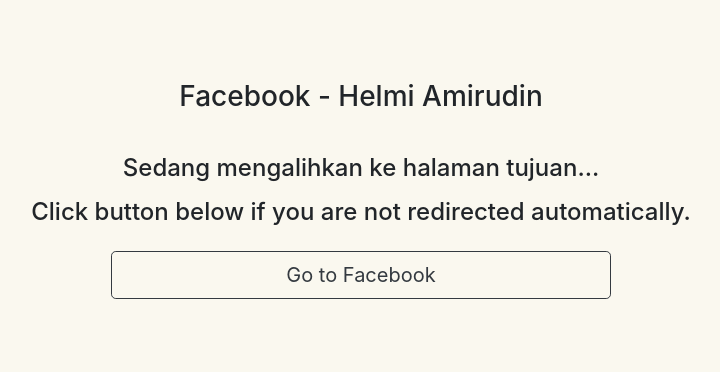
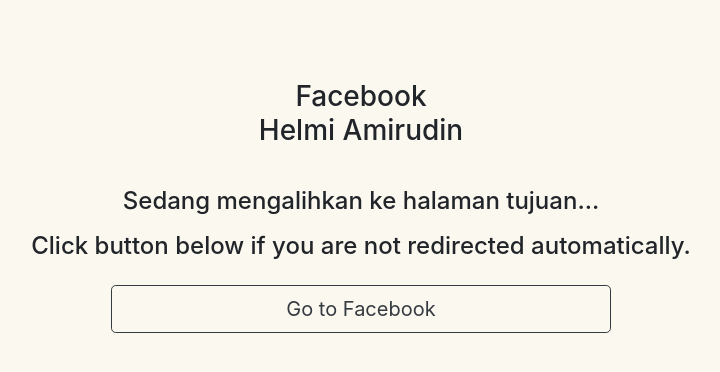
Before and after one commit to helmiau/helmiau.github.io, a Jekyll site: the page fb.html, which Jekyll copies as it is, in a window 1280 px wide. Shown: the top 372 px of the page, without its empty margins (279-999 px from the left). Built offline with Jekyll 4.4.1, drawn with Linux system fonts in a browser that asks for light colours.

Commit message:
update breakrow

```diff
--- a/fb.html
+++ b/fb.html
@@ -22,7 +22,7 @@
 		<br>
 		<br>
 		<center>
-			<h3 class="align-items-center mt-2">Facebook - Helmi Amirudin</h3>
+			<h3 class="align-items-center mt-2">Facebook<br>Helmi Amirudin</h3>
 			<br>
 			<script>
 			var timeleft = 1;
--- a/ig.html
+++ b/ig.html
@@ -22,7 +22,7 @@
 		<br>
 		<br>
 		<center>
-			<h3 class="align-items-center mt-2">Instagram - Helmi Amirudin</h3>
+			<h3 class="align-items-center mt-2">Instagram<br>Helmi Amirudin</h3>
 			<br>
 			<script>
 			var timeleft = 1;
--- a/tg.html
+++ b/tg.html
@@ -22,7 +22,7 @@
 		<br>
 		<br>
 		<center>
-			<h3 class="align-items-center mt-2">Telegram Chat - Helmi Amirudin</h3>
+			<h3 class="align-items-center mt-2">Telegram Chat<br>Helmi Amirudin</h3>
 			<br>
 			<script>
 			var timeleft = 1;
--- a/wa.html
+++ b/wa.html
@@ -22,7 +22,7 @@
 		<br>
 		<br>
 		<center>
-			<h3 class="align-items-center mt-2">WhatsApp - Helmi Amirudin</h3>
+			<h3 class="align-items-center mt-2">WhatsApp<br>Helmi Amirudin</h3>
 			<br>
 			<script>
 			var timeleft = 1;
```
